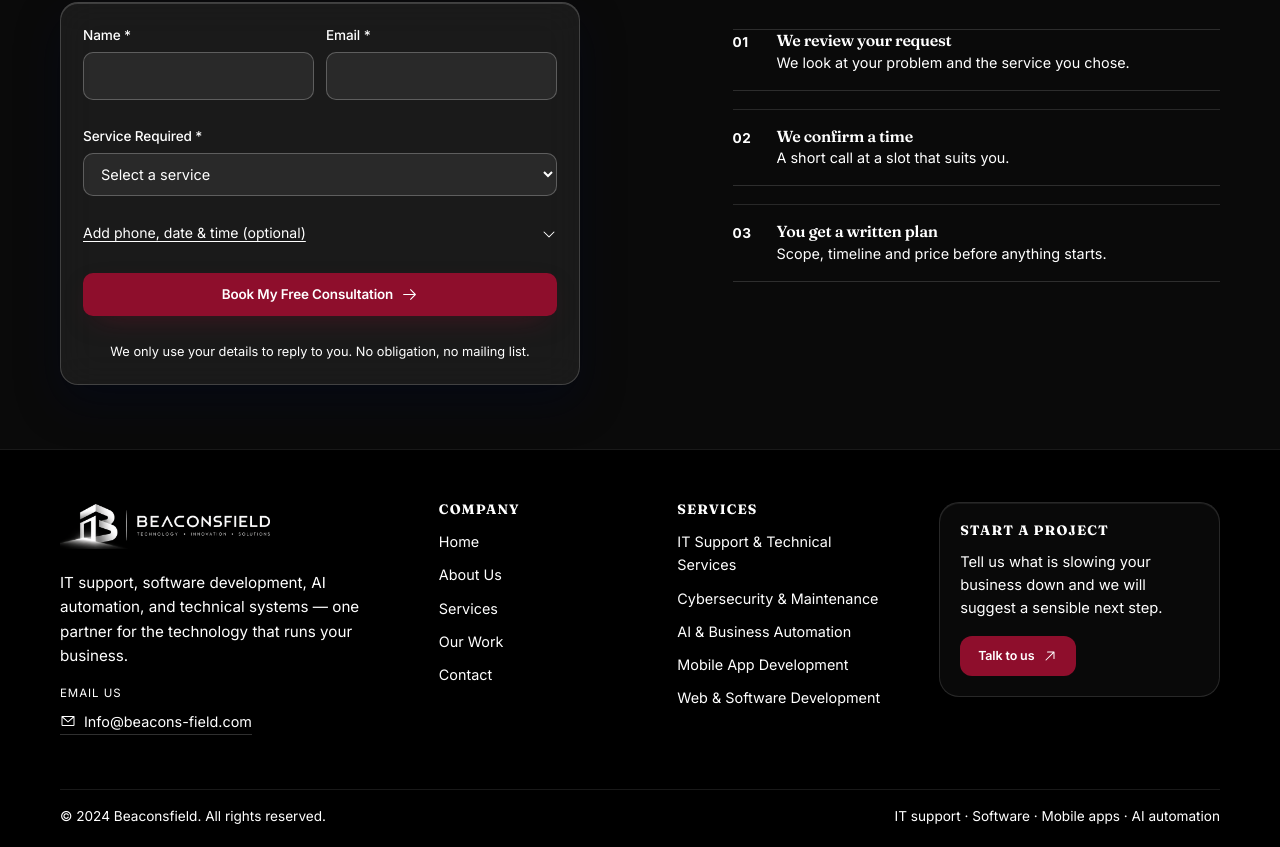
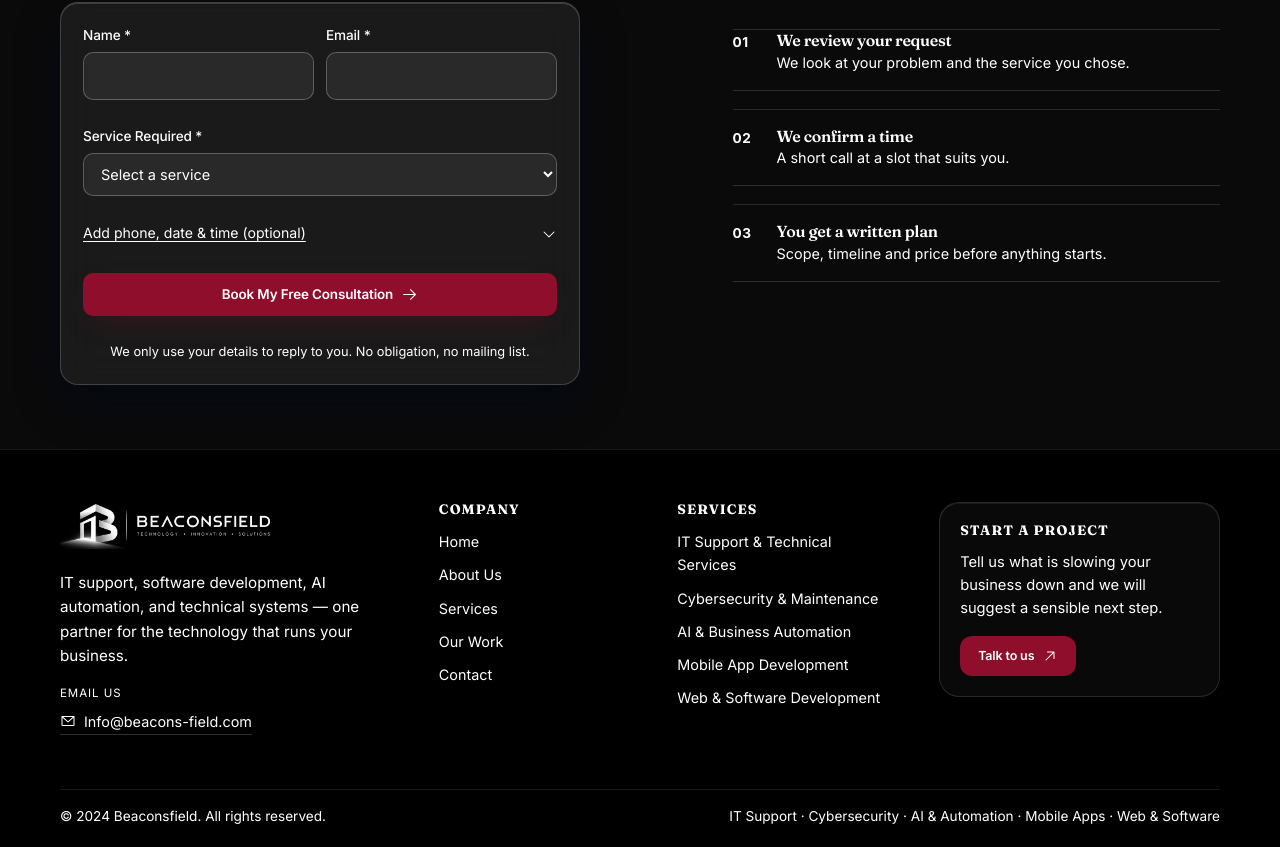
Before and after one commit to IqraMalik99/becon-field, a React (Vite) app: page / in a window 1280 px wide. Shown: the part 3273-4120 px from the top of the page. Built offline with nearby package versions, Linux system fonts and the light colour scheme.

Commit message:
fix: match footer bottom service order

```diff
--- a/src/components/Footer.jsx
+++ b/src/components/Footer.jsx
@@ -168,7 +168,7 @@ export default function Footer() {
             &copy; {year} {site.name}. All rights reserved.
           </p>
           <p className="footer-bottom__note">
-            IT support &middot; Software &middot; Mobile apps &middot; AI automation
+            {serviceCategories.map((category) => category.shortName).join(' · ')}
           </p>
         </div>
       </div>
```
